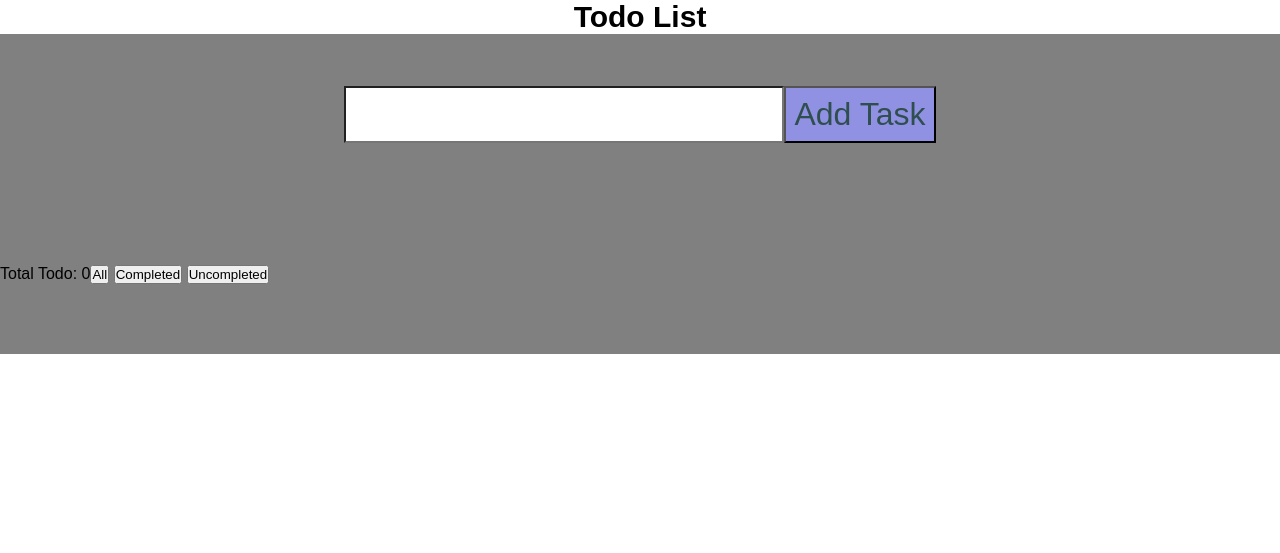
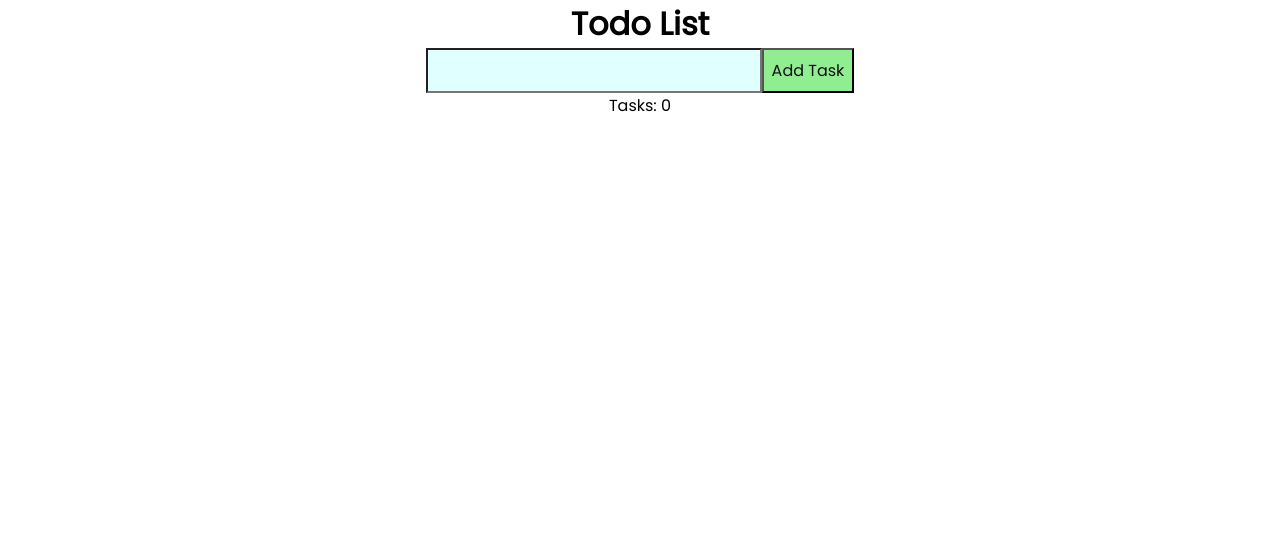
Before and after one commit to prats7/Todo-List-app, a PHP site: page / in a window 1280 px wide. Shown: the top 553 px of the page. After the commit the page ends 112 px from the top, so only its background shows below. Run offline with PHP 8.4, Linux system fonts and the light colour scheme.

Commit message:
Updated layouts

```diff
--- a/app.js
+++ b/app.js
@@ -0,0 +1,3 @@
+const taskButton = document.getElementById("todo-button");
+const taskInput = document.getElementById("todo-input");
+const todoList = document.querySelector(".todo-list");
--- a/index.html
+++ b/index.html
@@ -1,32 +1,29 @@
 <html>
+
 <head>
     <title>Todo List</title>
+    <link href="https://fonts.googleapis.com/css2?family=Poppins&display=swap" rel="stylesheet">
     <link href="styles.css" rel="stylesheet" />
 </head>
+
 <body>
 
     <h1>Todo List</h1>
-        <form>
+
+    <div id="container">
         <input type="text" id="todo-input" />
         <button id="todo-button" type="submit">Add Task</button>
-        </form>
+    </div>
+
+
     <div class="todo-container">
-            <ul class="todo-list"></ul>
+        <ul id="todo-list"></ul>
     </div>
-        <div id="output">
-            <p id="output-value"></p>
-        </div>
-        <div class="filter-container">
-            <div class="total">
-                <span id="total-tasks">Total Todo: <span id="tasks-counter">0</span></span>
-            </div>
-            <div class="select">
-                <button id="all">All</button>
-                <button id="completed">Completed</button>
-                <button id="uncompleted">Uncompleted</button>
-            </div>
+    <div id="total">
+        <span id="total-tasks">Tasks: <span id="tasks-counter">0</span></span>
     </div>
     </div>
     <script src="./app.js"></script>
 </body>
+
 </html>
--- a/styles.css
+++ b/styles.css
@@ -2,37 +2,32 @@
   margin: 0;
   padding: 0;
   box-sizing: border-box;
+  font-family: 'Poppins',sans-serif;
 }
-body {
-  background-image: white;
-  color: black;
-  font-family: "Poppins", sans-serif;
-  min-height: 250vh;
-}
+
 h1 {
-  font-size: 30px;
   text-align: center;
 }
 
-form {
-  min-height: 20vh;
+#container {
   display: flex;
   justify-content: center;
   align-items: center;
-  background: grey;
+  margin: 0 auto;
 }
 
-form input {
+
+#todo-input {
   padding: 0.5rem;
-  font-size: 2rem;
-  background: white;
+  font-size: 1rem;
+  background: lightcyan;
 }
 
-form button {
+#todo-button {
   padding: 0.5rem;
-  font-size: 2rem;
-  background: rgb(145, 145, 228);
-  color: darkslategrey;
+  font-size: 1rem;
+  background: lightgreen;
+  color: rgb(13, 17, 20);
   cursor: pointer;
 }
 
@@ -40,27 +35,21 @@
   display: flex;
   justify-content: center;
   align-items: center;
+  background-color: antiquewhite;
+  text-align: center;
 }
 
-.filter-container {
-  background: grey;
-  min-height: 20vh;
-  display: flex;
-  justify-items: baseline;
-  align-items: center;
-  font-size: 1rem;
-}
-
-.todo-list {
+#todo-list {
   min-width: 30%;
   list-style: none;
 }
 
-.total {
-  align-items: flex-start;
-
+#total {
+  text-align: center;
+  font-size: medium;
 }
 
-.select {
-  align-items: flex-end;
+#total-tasks {
+  margin-top: 30%;
+  border-top: 20vh;
 }
```
Lines whose indentation alone changed are shown as unchanged.
